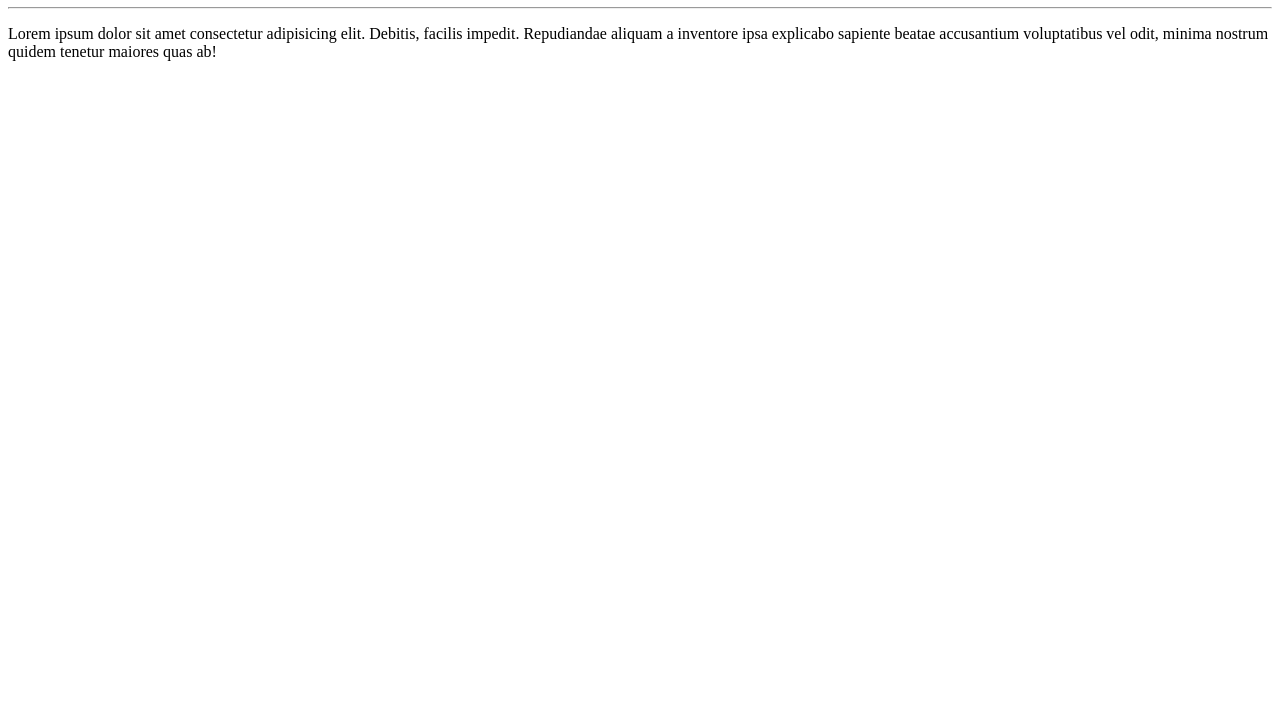
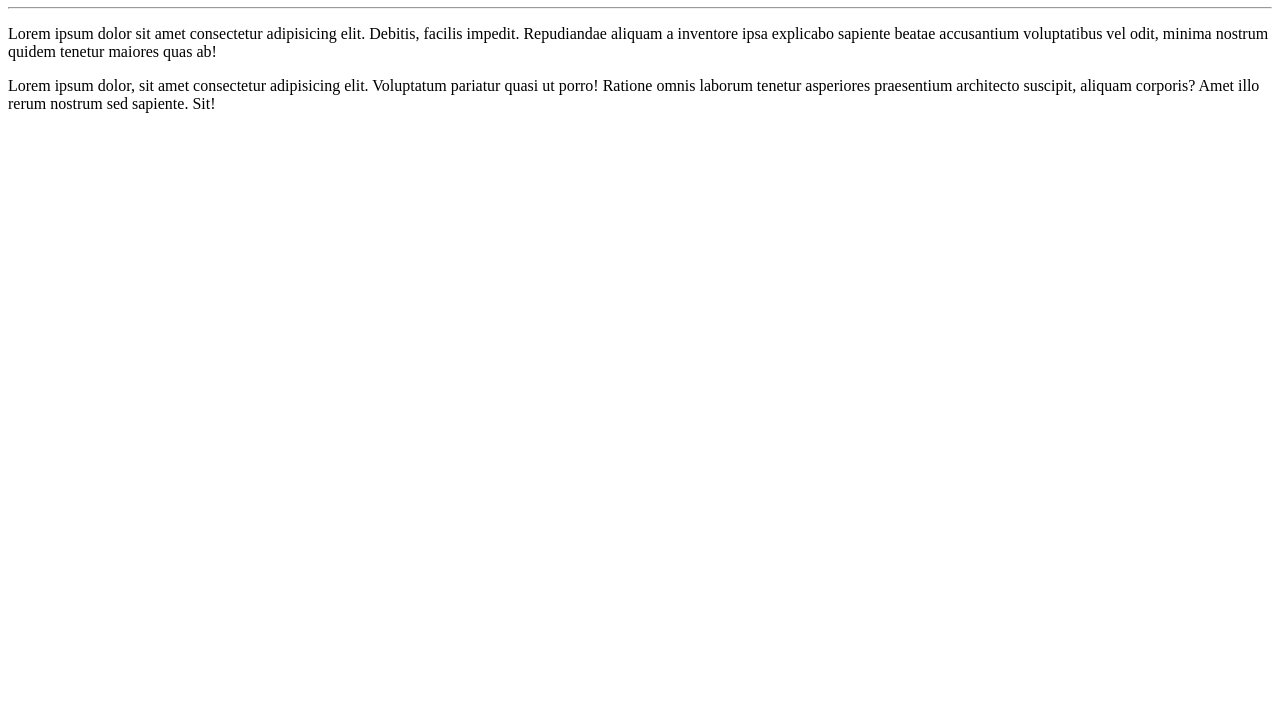
Before and after one commit to rodrigodir/Ola-Mundo, a plain HTML site: page site-exeplo/index.html in a window 1280 px wide. Shown: the part 73-800 px from the top of the page. Drawn offline with Linux system fonts and the light colour scheme.

Commit message:
Adicionei um paragrafo

```diff
--- a/site-exeplo/index.html
+++ b/site-exeplo/index.html
@@ -9,5 +9,7 @@
     <h1>Olá, Mundo!</h1>
     <hr>
     <p>Lorem ipsum dolor sit amet consectetur adipisicing elit. Debitis, facilis impedit. Repudiandae aliquam a inventore ipsa explicabo sapiente beatae accusantium voluptatibus vel odit, minima nostrum quidem tenetur maiores quas ab!</p>
+    <p>Lorem ipsum dolor, sit amet consectetur adipisicing elit. Voluptatum pariatur quasi ut porro! Ratione omnis laborum tenetur asperiores praesentium architecto suscipit, aliquam corporis? Amet illo rerum nostrum sed sapiente. Sit!
+    </p>
 </body>
 </html>
```
